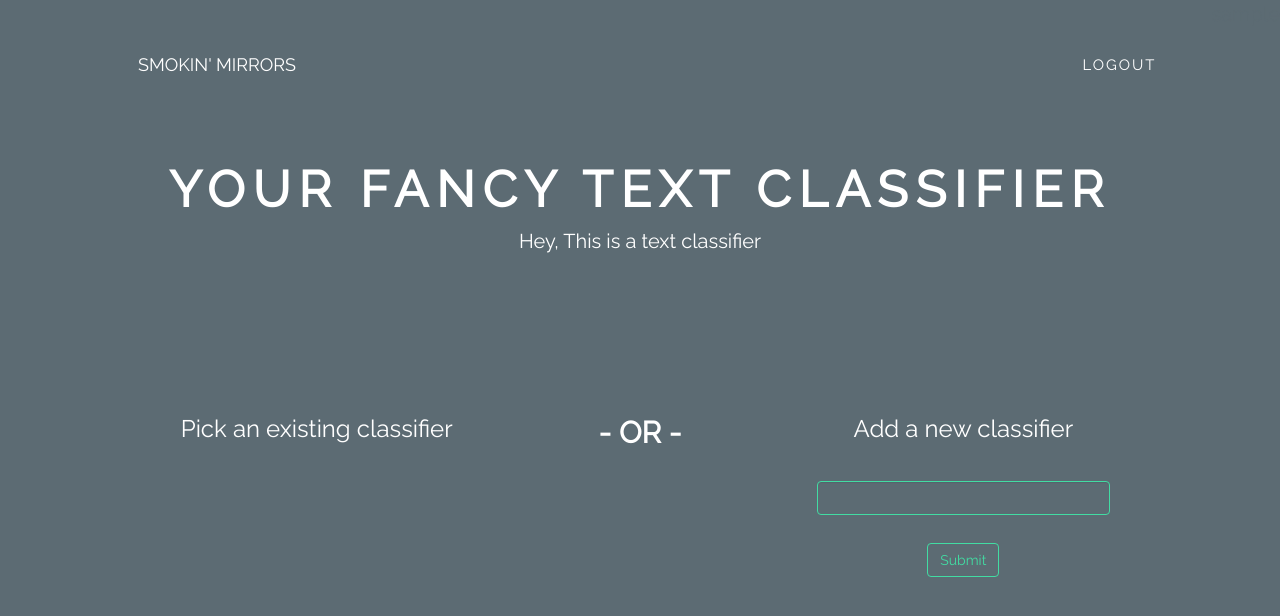
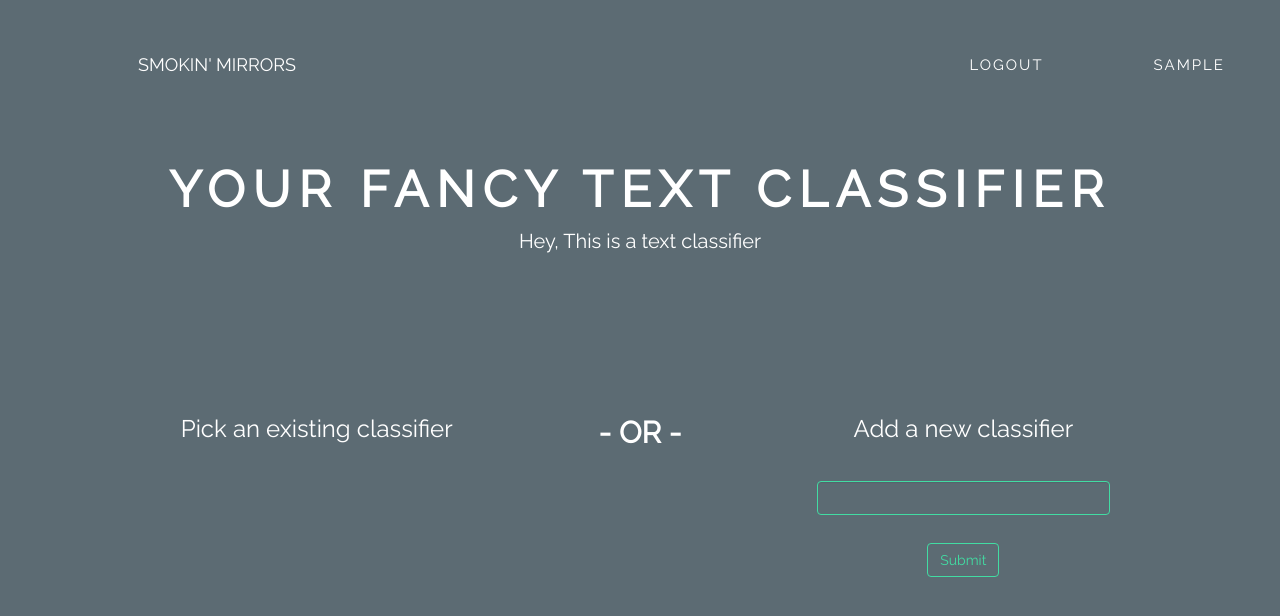
Before and after one commit to django-text-classifier/django_text_classifier, a Django app: page / in a window 1280 px wide. Shown: the top 616 px of the page. Run offline with Django 3.2, Linux system fonts and the light colour scheme; the visitor is signed in with stand-in values (Sample User, id 1); data that the repository does not hold is empty; parts of the project's set-up code (start-up, migrations or seed data) failed here and were passed over; some libraries are stand-ins or nearby versions.

Commit message:
final changes

```diff
--- a/classifier/static/classifier/css/style.css
+++ b/classifier/static/classifier/css/style.css
@@ -66,7 +66,7 @@ body {
   padding-top: 70px;
   text-align: center;
   background-color: #5C6B73;
-  color: #5C6B73;
+  color: #fff;
 }
 
 
@@ -116,7 +116,7 @@ a:hover{
 
 .form-control {
   border: 1px solid #42dca3;
-  color: #000;
+  color: #FFF;
   background-color: transparent;
 }
 
--- a/classifier/templates/classifier/base.html
+++ b/classifier/templates/classifier/base.html
@@ -32,7 +32,7 @@
         <ul class="nav navbar-nav navbar-right">
         {% if request.user.is_authenticated %}
           <li><a href="{% url 'auth_logout' %}">Logout</a></li>
-          <li>{{request.user.username}}</li>
+          <li><a href="#">{{request.user.username}}</a></li>
         {% else %}
           <li><a href="{% url 'auth_login' %}">Login</a></li>
           <li><a href="{% url 'registration_register' %}">Register</a></li>
--- a/classifier/templates/registration/logout.html
+++ b/classifier/templates/registration/logout.html
@@ -5,7 +5,7 @@
 <div class"container">
 	<div class="log-content">
     <h1> Logging Out </h1>
-    <p> You Have Been Logged Out, Bruh! </p>
+    <h3> You Have Been Logged Out, Bruh! </h3>
   </div>
 </div>
 {% endblock %}
```
